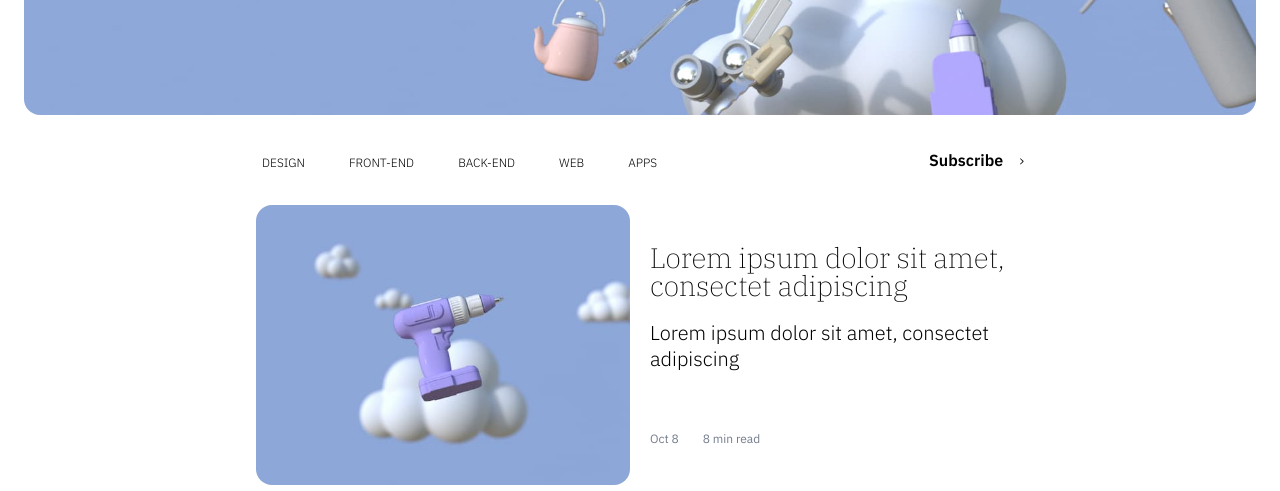
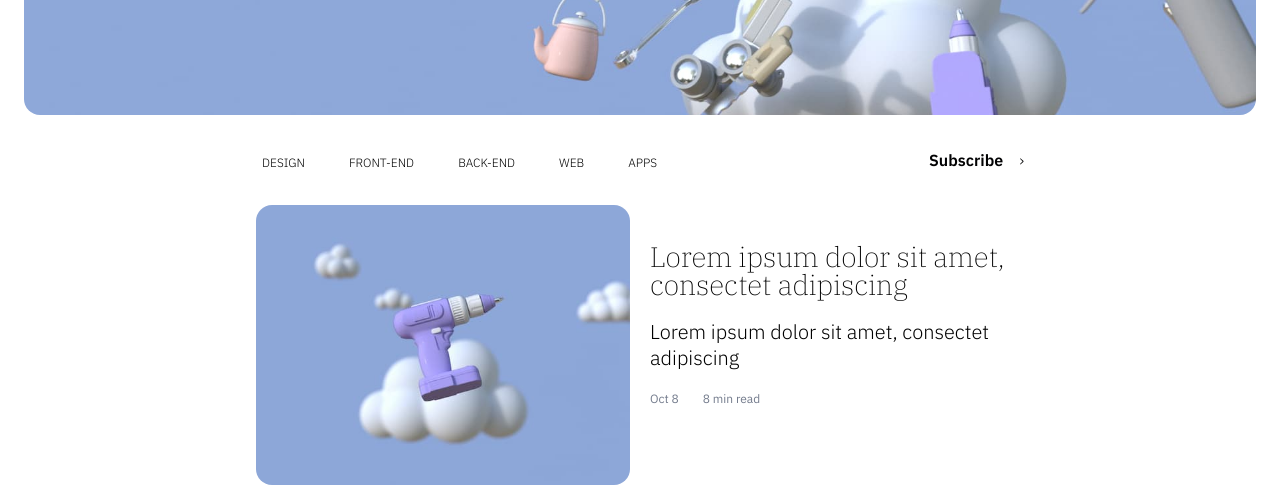
Before and after one commit to Annie-Huang/blog-post-final-project, a website: page blog.html in a window 1280 px wide. Shown: the part 309-800 px from the top of the page. Drawn offline with Linux system fonts and the light colour scheme.

Commit message:
Strink the middle row to match min-content for height so all 3 line can be seem together. (I am not sure I like this approach for grid, what happens if I got 4 rows of text??)

```diff
--- a/style.css
+++ b/style.css
@@ -473,6 +473,7 @@
   .article-grid > .article-preview:first-child {
     display: grid;
     grid-template-columns: 1fr 1fr;
+    grid-template-rows: 1fr min-content 1fr;
     gap: 1em;
   }
   .article-grid > .article-preview:first-child img {
```
